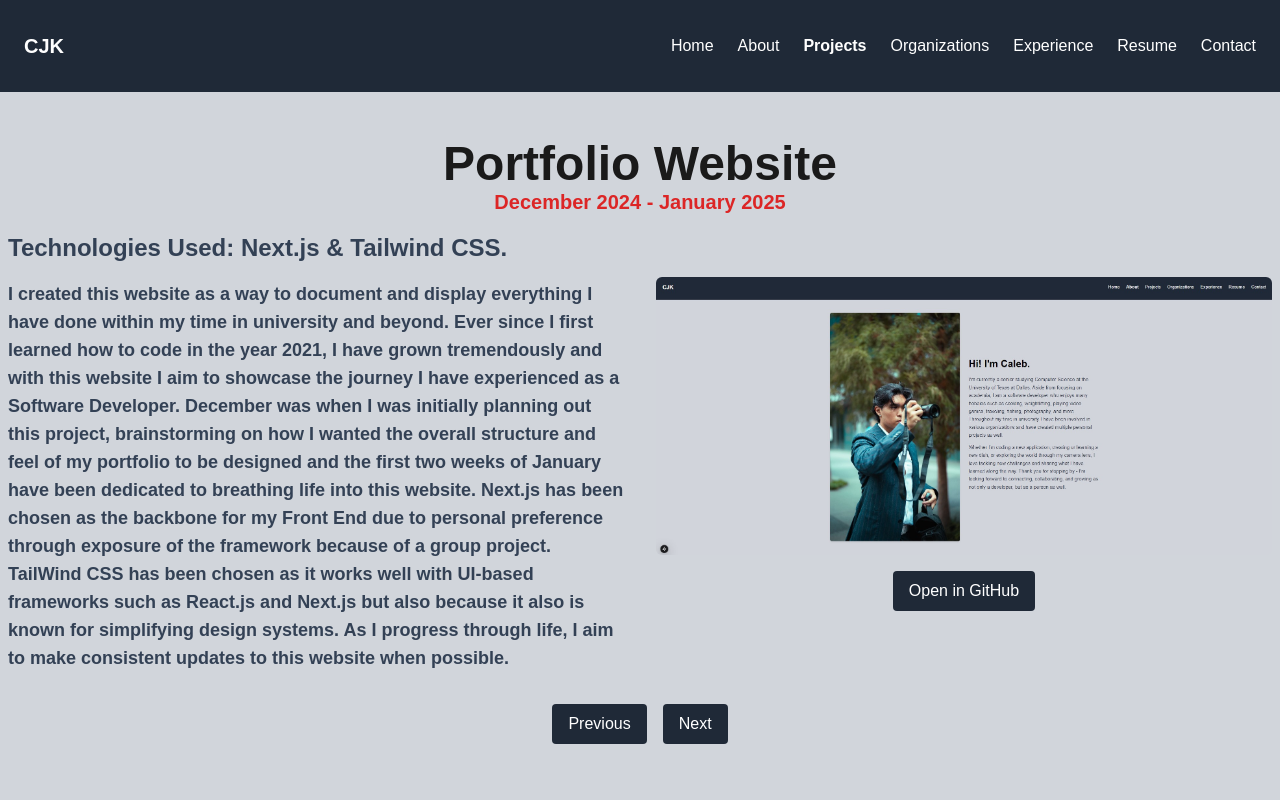
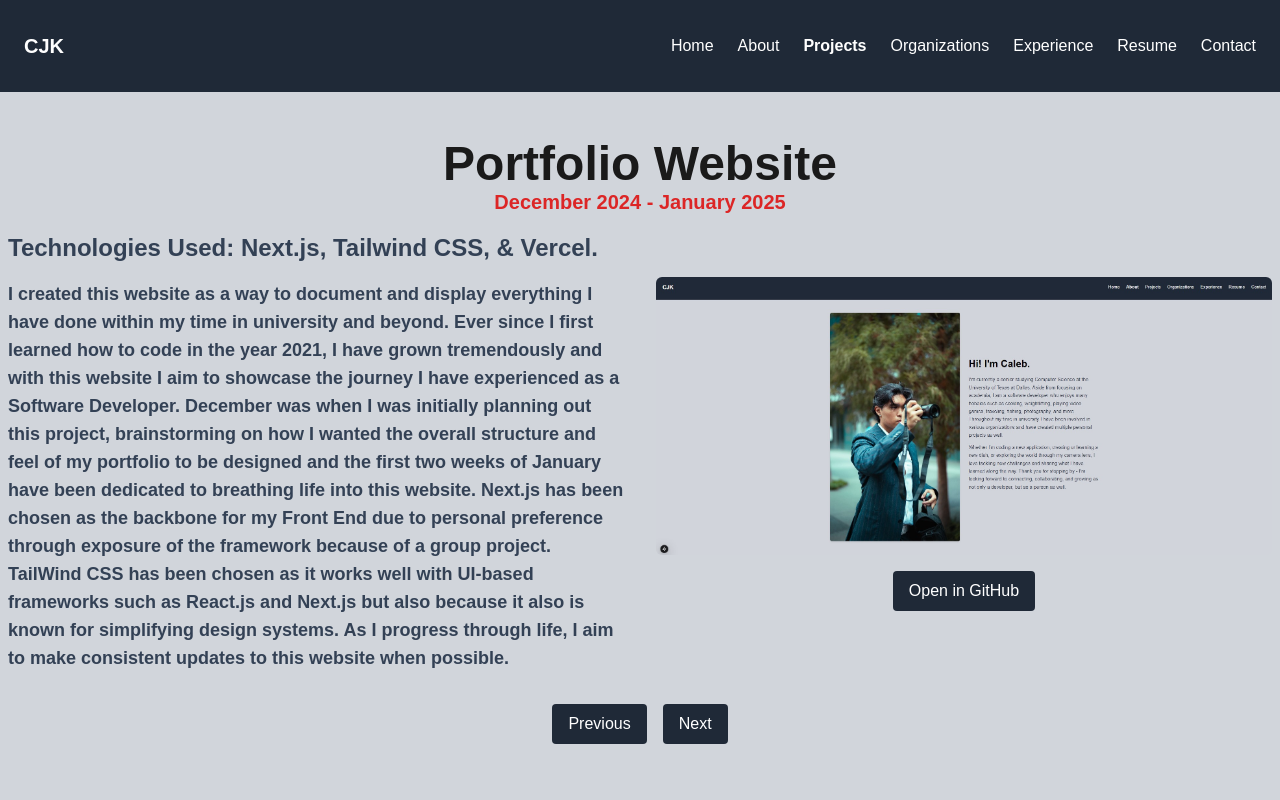
Before and after one commit to caleb-j-kim/portfolio-website, a Next.js app in the folder portfolio/: page /pages/projects in a window 1280 px wide. Shown: the top 800 px of the page. Built offline with nearby package versions, Linux system fonts and the light colour scheme.

Commit message:
Version 1.0.1, made a hotfix to one of the images and updated portfolio website project to include technologies that were recently implemented.

```diff
--- a/portfolio/app/pages/organizations/page.js
+++ b/portfolio/app/pages/organizations/page.js
@@ -49,7 +49,7 @@ const organizations = [
     date: "August 2023 - December 2023",
     position: "Member",
     description: "I joined FGSSA during my junior year as I was the first person in my nuclear family to attend a university and will soon become the first person in my family to have a degree. FGSSA aims to provide resources to those who are the first in their family to attend a university and are majoring in a STEM field. This organization ran semesterly and I was a participant during my time in this organization. Unfortunately, this organization disbanded shortly after the Fall 2023 semester ended.",
-    image: "/images/UTDlogo.png"
+    image: "/images/UTDLogo.png"
   },
 
   {
--- a/portfolio/app/pages/projects/page.js
+++ b/portfolio/app/pages/projects/page.js
@@ -15,7 +15,7 @@ export default function Projects() {
     {
       title: "Portfolio Website",
       date: "December 2024 - January 2025",
-      tech: "Next.js & Tailwind CSS.",
+      tech: "Next.js, Tailwind CSS, & Vercel.",
       description: "I created this website as a way to document and display everything I have done within my time in university and beyond. Ever since I first learned how to code in the year 2021, I have grown tremendously and with this website I aim to showcase the journey I have experienced as a Software Developer. December was when I was initially planning out this project, brainstorming on how I wanted the overall structure and feel of my portfolio to be designed and the first two weeks of January have been dedicated to breathing life into this website. Next.js has been chosen as the backbone for my Front End due to personal preference through exposure of the framework because of a group project. TailWind CSS has been chosen as it works well with UI-based frameworks such as React.js and Next.js but also because it also is known for simplifying design systems. As I progress through life, I aim to make consistent updates to this website when possible.",
       image: "/images/portfoliowebsite.jpg",
       repo: "https://github.com/caleb-j-kim/portfolio-website",
--- /dev/null
+++ b/portfolio/next.config.js
@@ -0,0 +1,8 @@
+//npm run build, cp -r out/* docs/, git add docs, git commit -m "Update docs Version 1.0", git push origin main
+
+/** @type {import('next').NextConfig} */
+const nextConfig = {
+    output: 'export',
+}
+
+module.exports = nextConfig
--- a/portfolio/next.config.mjs
+++ /dev/null
@@ -1,4 +0,0 @@
-/** @type {import('next').NextConfig} */
-const nextConfig = {};
-
-export default nextConfig;
--- a/portfolio/package.json
+++ b/portfolio/package.json
@@ -6,7 +6,8 @@
     "dev": "next dev --turbopack",
     "build": "next build",
     "start": "next start",
-    "lint": "next lint"
+    "lint": "next lint",
+    "export": "next export"
   },
   "dependencies": {
     "next": "15.1.4",
```
